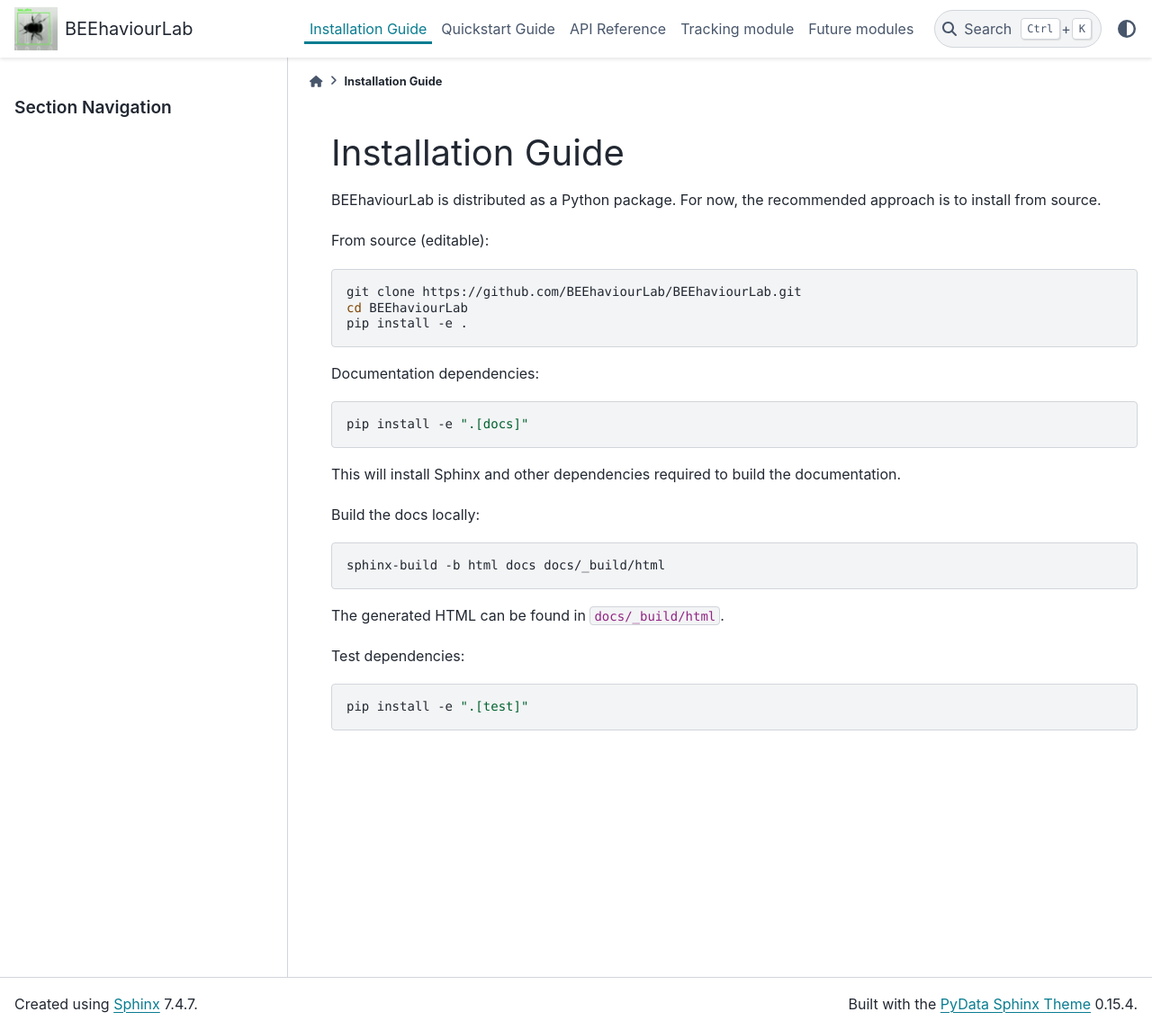
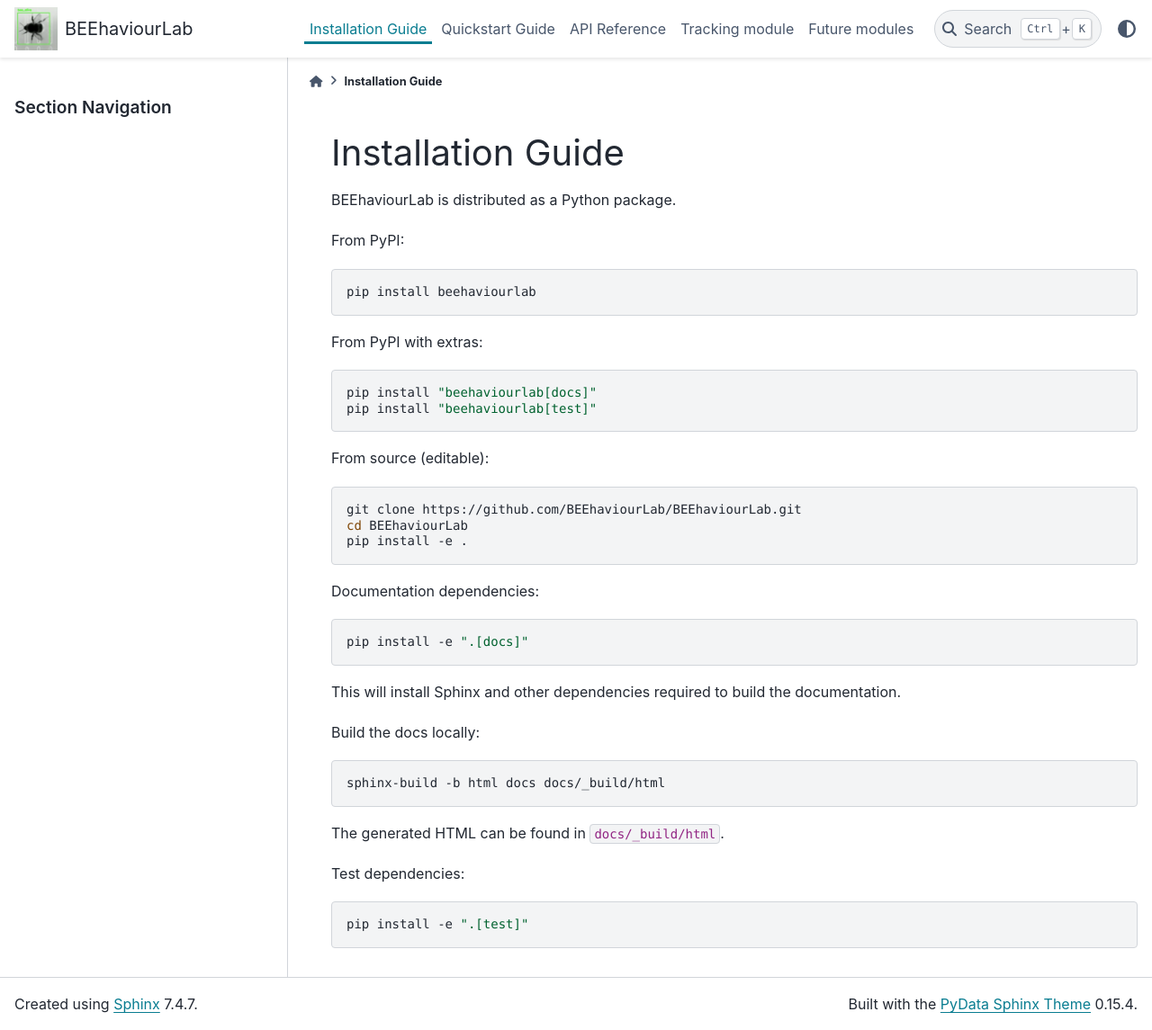
Before and after one commit to BEEhaviourLab/BEEhaviourLab, a Sphinx documentation site: the page built from docs/installation.rst, in a window 1280 px wide and 1145 px high. Shown: the whole window at 90% size. Built offline with Sphinx 7.4.7 and the PyData theme 0.15.4, drawn with Linux system fonts in a browser that asks for light colours.

Commit message:
docs: update docs in preparation for release to PyPI

```diff
--- a/docs/installation.rst
+++ b/docs/installation.rst
@@ -1,8 +1,20 @@
 Installation Guide
 ==================
 
-BEEhaviourLab is distributed as a Python package. For now, the recommended
-approach is to install from source.
+BEEhaviourLab is distributed as a Python package.
+
+From PyPI:
+
+.. code-block:: bash
+
+   pip install beehaviourlab
+
+From PyPI with extras:
+
+.. code-block:: bash
+
+   pip install "beehaviourlab[docs]"
+   pip install "beehaviourlab[test]"
 
 From source (editable):
 
```
Also changed, not shown: README.md (+13 -0 lines).
